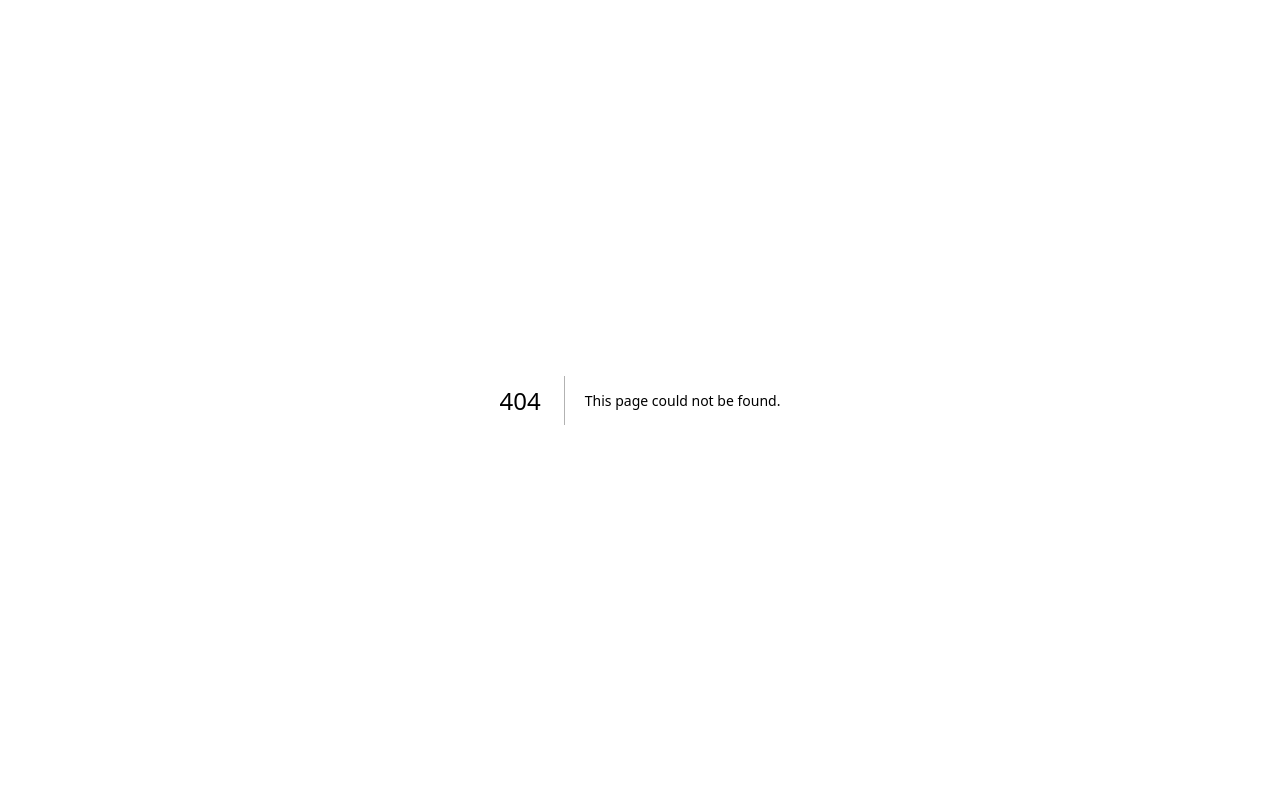
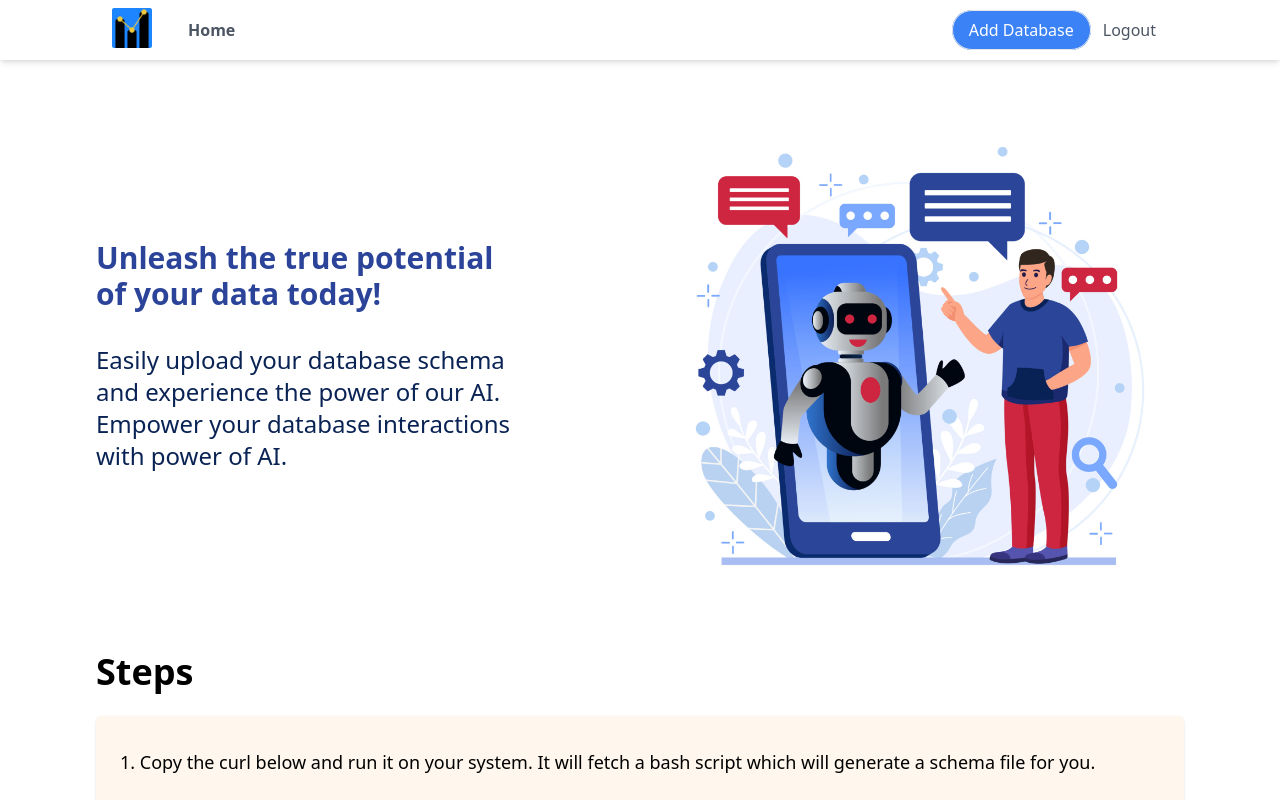
Before and after one commit to shurutech/mql, a Next.js app in the folder client/: page /accounts/add-database in a window 1280 px wide. Before the commit this address had no page. Shown: the top 800 px of the page. Built offline with nearby package versions, Linux system fonts and the light colour scheme.

Commit message:
Rename add database route

```diff
--- a/client/app/components/navbar.tsx
+++ b/client/app/components/navbar.tsx
@@ -27,7 +27,7 @@ const Navbar = () => {
             <div className="flex items-center">
               <div>
                 <Link
-                  href="/accounts/addDatabase"
+                  href="/accounts/add-database"
                   className="text-white bg-blue-500 rounded-full hover:text-black hover:bg-white border px-4 py-2"
                 >
                   Add Database
```
Also changed, not shown: client/app/accounts/add-database/page.tsx (renamed from client/app/accounts/addDatabase/page.tsx).
